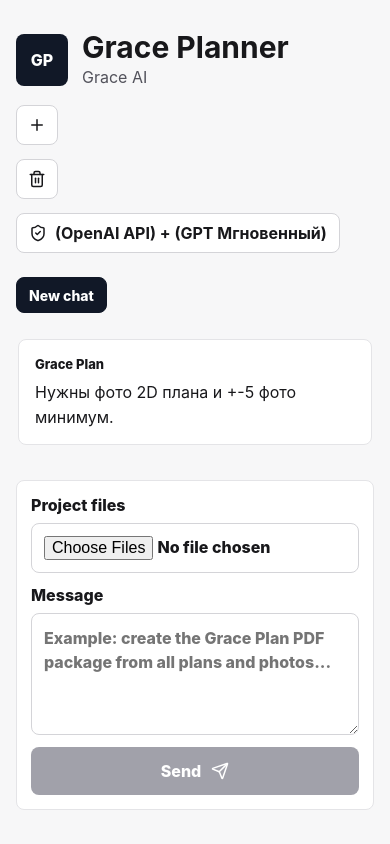
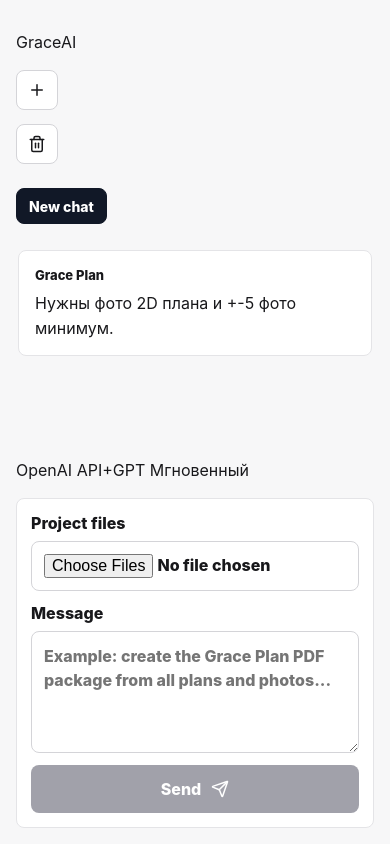
Before and after one commit to ukraine-devs/GracePlan, a React (Vite) app: page / in a window 390 px wide. Built offline with nearby package versions, Linux system fonts and the light colour scheme.

Commit message:
Fix mobile header and fading API badges

```diff
--- a/src/main.jsx
+++ b/src/main.jsx
@@ -1,6 +1,6 @@
 import React, { useEffect, useMemo, useState } from "react";
 import { createRoot } from "react-dom/client";
-import { Plus, Send, ShieldCheck, Trash2 } from "lucide-react";
+import { Plus, Send, Trash2 } from "lucide-react";
 import "./styles.css";
 
 const STORAGE_KEY = "grace-plan-chat-sessions";
@@ -46,6 +46,7 @@
   const [files, setFiles] = useState([]);
   const [isSending, setIsSending] = useState(false);
   const [error, setError] = useState("");
+  const [showStatus, setShowStatus] = useState(true);
 
   const activeChat = useMemo(
     () => chats.find((chat) => chat.id === activeChatId) || chats[0],
@@ -64,6 +65,11 @@
   useEffect(() => {
     if (activeChat?.id) localStorage.setItem(ACTIVE_KEY, activeChat.id);
   }, [activeChat?.id]);
+
+  useEffect(() => {
+    const timer = window.setTimeout(() => setShowStatus(false), 5500);
+    return () => window.clearTimeout(timer);
+  }, []);
 
   function updateActiveChat(updater) {
     setChats((current) => current.map((chat) => (chat.id === activeChat.id ? updater(chat) : chat)));
@@ -128,10 +134,9 @@
       <section className="chat-panel" aria-label="Grace Planner chat">
         <header className="topbar">
           <div className="brand-row">
-            <div className="brand-mark">GP</div>
-            <div>
-              <h1>Grace Planner</h1>
-              <p>Grace AI</p>
+            <div className="brand-text" aria-label="Grace AI">
+              <span>Grace</span>
+              <span>AI</span>
             </div>
           </div>
           <div className="header-actions">
@@ -141,10 +146,6 @@
             <button className="icon-button" type="button" onClick={clearChat} aria-label="Clear chat" title="Clear chat">
               <Trash2 size={18} />
             </button>
-            <div className="secure-badge">
-              <ShieldCheck size={18} />
-              <span>(OpenAI API) + (GPT Мгновенный)</span>
-            </div>
           </div>
         </header>
 
@@ -175,6 +176,14 @@
             </article>
           )}
         </div>
+
+        {showStatus && (
+          <div className="status-badges" aria-label="Connection">
+            <span className="status-badge">OpenAI API</span>
+            <span className="status-plus">+</span>
+            <span className="status-badge">GPT Мгновенный</span>
+          </div>
+        )}
 
         {error && <div className="error">{error}</div>}
 
```
